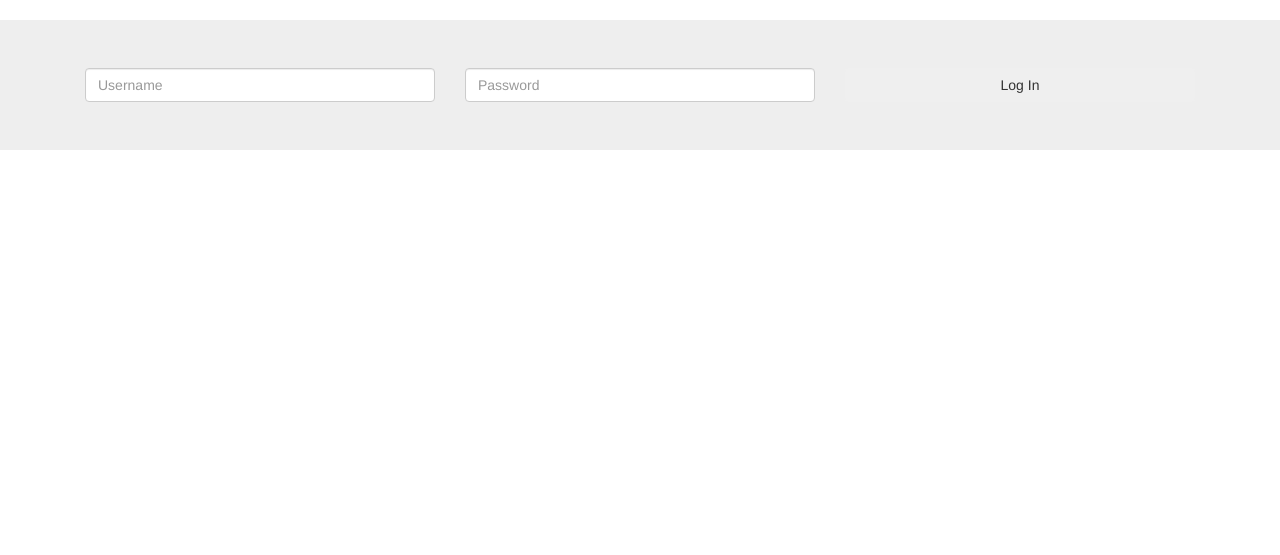
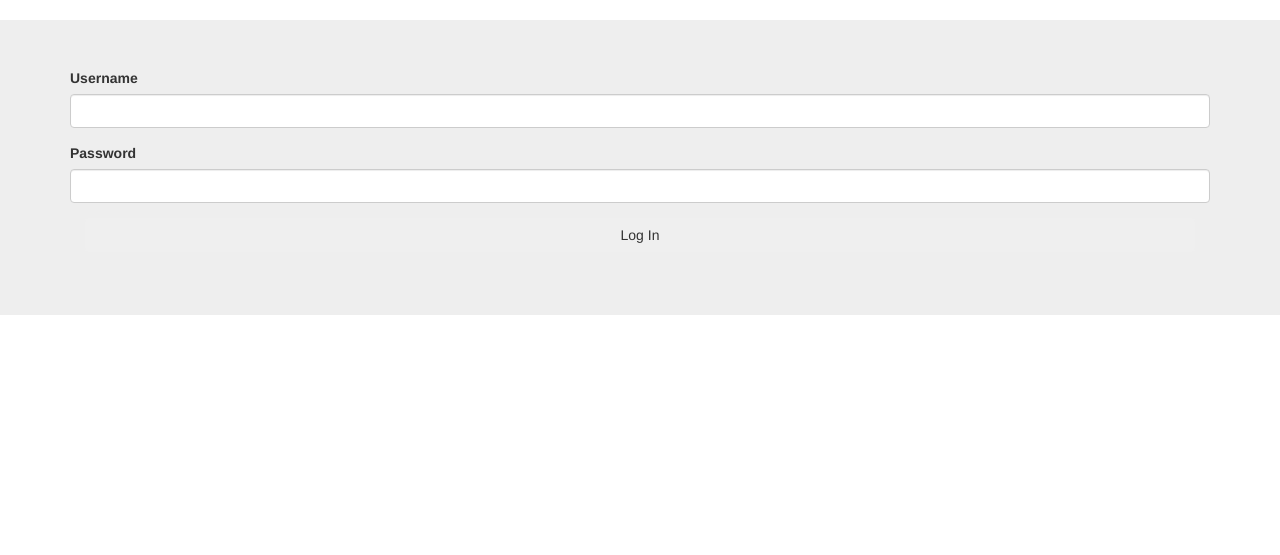
Before and after one commit to mitchthompson/AD320-group-project, a PHP site: page /login.php in a window 1280 px wide. Shown: the part 52-607 px from the top of the page. Run offline with PHP 8.4, Linux system fonts and the light colour scheme; some libraries are stand-ins or nearby versions.

Commit message:
Creates user login ability
Starts sessions for user. Adds header-user.php for when user logins to
replace register/login with logout.

```diff
--- a/css/styles.css
+++ b/css/styles.css
@@ -29,6 +29,9 @@ a img {
 .user-btn {
     margin-top: 40px;
 }
+/******* login page *********/
+.login-button {
+}
 
 /******* User page *********/
 .sort {
--- a/login.php
+++ b/login.php
@@ -1,28 +1,125 @@
-<?php include 'includes/header.php'?>
-<main>
-    <div class="jumbotron intro">
+<?php
+//TODO - update DB credentials
+
+session_start();
+include 'includes/header.php';
+
+//if login form submitted
+if (isset($_POST['submit'])){
+
+    //connect to database
+    $servername = "localhost";
+    $username = "testuser";
+    $password = "testuserpass";
+    $dbname = "ul";
+
+    $connection = mysqli_connect($servername, $username, $password, $dbname);
+    if (!$connection){
+        die("Database Connection Failed" . mysqli_error($connection));
+    }
+
+    //query database with username & password user entered
+    $username = $_POST['username'];
+    $password = $_POST['password'];
+
+
+    $query = "SELECT * FROM `user` WHERE user_email='$username' and user_password='$password'";
+
+    $result = mysqli_query($connection, $query) or die(mysqli_error($connection));
+    $row = mysqli_num_rows($result);
+
+    //if username/password found
+    if ($row == 1){
+        while($row = mysqli_fetch_assoc($result)) {
+            $_SESSION['is_auth'] = true;
+            $_SESSION['user_id'] = $row['user_id'];
+            $_SESSION['user_first_name'] = $row['user_first_name'];
+        }
+        $user_id = $_SESSION['user_id'];
+        $name = $_SESSION['user_first_name'];
+        echo  ' <div class="jumbotron">
+                <div class="container">
+                <div class="text-center col-md-12">
+
+                <p>Login Successful, ' . $name . '!</p>
+                <a href="user.php?' . $user_id . '">Go to Library</a>
+
+                </div><!--col-md-12-->
+                </div><!--container-->
+                </div><!--end jumbrotron-->'
+            ;
+
+    }else{//output login form again with error message
+    echo '<main>
+    <div class="jumbotron">
         <div class="container">
-            <div class="row">
                 <div class="col-md-12">
-                    <form action="user.php" method="post">
-                        <div class="">
-                            <div class="col-md-4">
-                                <input class="form-control" type="text" placeholder="Username" onfocus="this.placeholder = ''" onblur="this.placeholder = 'Username'" name="username">
-                            </div>
-                            <div class="col-md-4">
-                                <input class="form-control" type="text" placeholder="Password" onfocus="this.placeholder = ''" onblur="this.placeholder = 'Password'" name="password">
-                            </div>
-                                <div class="col-md-4">
-                                <input class="btn btn-secondary btn-block" type="submit" value="Log In">
-                            </div>
-                        </div><!--form-inline-->
+                    <form method="post">
+                    <div class="form-group row">
+                      <label for="InputUsername" class="col-2 col-form-label">Username</label>
+                      <div class="col-10">
+                        <input class="form-control" id="InputUsername" type="text" name="username">
+                      </div>
+                    </div>
+                    <div class="form-group row">
+                      <label for="InputPassword" class="col-2 col-form-label">Password</label>
+                      <div class="col-10">
+                        <input class="form-control" id="InputPassword" type="text" name="password">
+                      </div>
+                    </div>
+
+                    <div class="form-group row">
+                        <div class="login-button col-md-12">
+                            <input class="btn btn-secondary btn-block" name="submit" type="submit" value="Log In">
+                        </div>
+                    </div>
+                    <div class="form-group row">
+                        <div class="col-md-12">
+                            <p class="text-center">Invalid Username and/or Password</p>
+                        </div>
+                    </div>
                     </form>
                 </div><!--col-md-12-->
-            </div>
         </div><!--container-->
     </div><!--end jumbrotron intro-->
 
-</main>
+</main>';
+
+    }
+}else{
+     echo '<main>
+    <div class="jumbotron">
+        <div class="container">
+                <div class="col-md-12">
+                    <form method="post">
+                    <div class="form-group row">
+                      <label for="InputUsername" class="col-2 col-form-label">Username</label>
+                      <div class="col-10">
+                        <input class="form-control" id="InputUsername" type="text" name="username">
+                      </div>
+                    </div>
+                    <div class="form-group row">
+                      <label for="InputPassword" class="col-2 col-form-label">Password</label>
+                      <div class="col-10">
+                        <input class="form-control" id="InputPassword" type="text" name="password">
+                      </div>
+                    </div>
+
+                    <div class="form-group row">
+                        <div class="login-button col-md-12">
+                            <input class="btn btn-secondary btn-block" name="submit" type="submit" value="Log In">
+                        </div>
+                    </div>
+                    </form>
+                </div><!--col-md-12-->
+        </div><!--container-->
+    </div><!--end jumbrotron-->
+
+</main>';
+
+}
+?>
+
 
 
 
--- /dev/null
+++ b/logout.php
@@ -0,0 +1,6 @@
+<?php
+session_start();
+session_destroy();
+header("location:./index.php");
+exit();
+?>
```
Also changed, not shown: includes/header-user.php (added, +41 -0 lines), user.php (+33 -18 lines).
